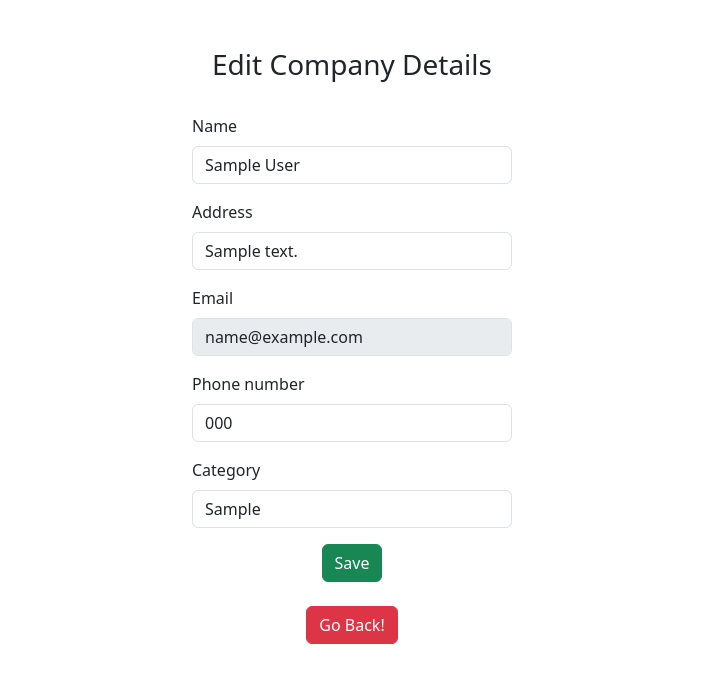
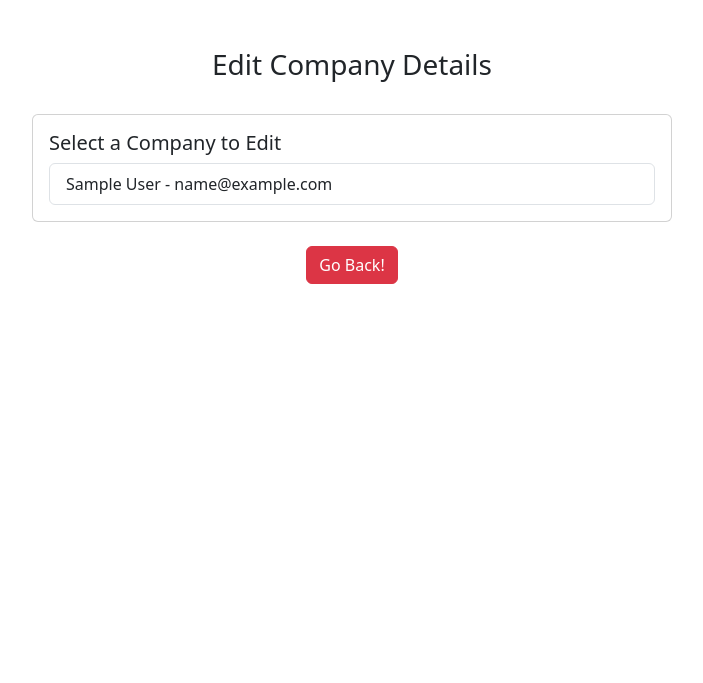
Before and after one commit to MihaiStanica91/stock-management, a Django app: page /dashboard/edit-company-details in a window 1280 px wide. Shown: the top 683 px of the page, without its empty margins (288-991 px from the left). Run offline with Django 5.2, Linux system fonts and the light colour scheme; a user stored in the database is signed in; tables that the repository leaves empty hold one stand-in row (values such as "Sample post"); some libraries are stand-ins or nearby versions.

Commit message:
Filter the suppliers by users and companies/list of suppliers function added.

```diff
--- a/users/forms.py
+++ b/users/forms.py
@@ -34,9 +34,16 @@ class CompanyForm(ModelForm):
 
 class SupplierForm(ModelForm):
     class Meta:
+        model = Supplier
+        fields = ["name", "address", "email", "phone_number", "company_id"]
 
-        model = Supplier
-        fields = ["name", "address", "email", "phone_number"]
+    def __init__(self, *args, **kwargs):
+        user = kwargs.pop('user', None)
+        super().__init__(*args, **kwargs)
+        if user:
+            self.fields['company_id'].queryset = Company.objects.filter(user_id=user)
+            self.fields['company_id'].label = "Select Company"
+            self.fields['company_id'].required = True
 
 
 class CustomUser(forms.ModelForm):
--- a/users/templates/edit_company.html
+++ b/users/templates/edit_company.html
@@ -5,7 +5,7 @@
     <meta charset="UTF-8">
     <meta name="viewport" content="width=device-width, initial-scale=1.0">
     {% bootstrap_css %}
-    <title>Edit Profile</title>
+    <title>Edit Company</title>
 </head>
 <body>
     {% bootstrap_messages %}
@@ -16,14 +16,30 @@
     </div>
     <br>
     <div class="d-flex justify-content-center">
-        <div class="col-sm-3">
+        <div class="col-sm-6">
+            {% if show_selection %}
+                <div class="card">
+                    <div class="card-body">
+                        <h5 class="card-title">Select a Company to Edit</h5>
+                        <div class="list-group">
+                            {% for company in companies %}
+                                <a href="?company_id={{ company.id }}" class="list-group-item list-group-item-action">
+                                    {{ company.name }} - {{ company.email }}
+                                </a>
+                            {% endfor %}
+                        </div>
+                    </div>
+                </div>
+            {% else %}
                 <form method="POST" autocomplete="off">
                     {% csrf_token %}
+                    <input type="hidden" name="company_id" value="{{ selected_company.id }}">
                     {% bootstrap_form edit_company_details %}
                     <div class="d-flex justify-content-center">
                         <input type="submit" class="btn btn-success" value="Save"/>
                     </div>
                 </form>
+            {% endif %}
             <br>
             <div class="d-flex justify-content-center">
                 <a href="{% url 'dashboard' %}">
--- a/users/urls.py
+++ b/users/urls.py
@@ -11,5 +11,6 @@ urlpatterns = [
     path('accept-invite/<str:key>/', user.accept_invitation, name='accept_invite'),
     path("dashboard/edit-profile", user.edit_profile, name="edit_profile"),
     path("dashboard/edit-company-details", company.edit_company, name="edit_company_details"),
-    path("dashboard/new_supplier/", supplier.supplier_create, name="supplier_create")
+    path("dashboard/new_supplier/", supplier.supplier_create, name="supplier_create"),
+    path('dashboard/suppliers/', supplier.supplier_list, name='supplier_list'),
 ]
--- a/users/views/company.py
+++ b/users/views/company.py
@@ -22,6 +22,7 @@ def company_register(request):
             company.user_id = user
             company.save()
 
+            messages.success(request, 'Company profile has been created successfully!')
             return redirect("/dashboard")
 
     context = {'company_form':form}
@@ -30,24 +31,42 @@ def company_register(request):
 
 @login_required(login_url="/")
 def edit_company(request):
-    try:
-        company = Company.objects.get(user_id=request.user.id)
-    except Company.DoesNotExist:
-        # Handle the case where the user does not have a company
-        # Check if the message is already in messages
-        if not messages.get_messages(request):
-            # Add the message only if it's not already in messages
-            messages.error(request, 'You do not have a company profile.')
-        return redirect('dashboard')  # Redirect to home page or appropriate URL
+    # Get all companies for the current user
+    companies = Company.objects.filter(user_id=request.user.id)
 
-    if request.method == 'POST':
-        form = CompanyEditForm(request.POST, instance=company)
-        if form.is_valid():
-            form.save()
-            messages.success(request, 'Company details have been updated successfully!')
+    if not companies.exists():
+        messages.error(request, 'You do not have any company profiles.')
+        return redirect('dashboard')
+
+    # If company_id is provided in POST or GET, edit that specific company
+    company_id = request.POST.get('company_id') or request.GET.get('company_id')
+
+    if company_id:
+        try:
+            company = companies.get(id=company_id)
+        except Company.DoesNotExist:
+            messages.error(request, 'Selected company does not exist.')
             return redirect('dashboard')
+
+        if request.method == 'POST':
+            form = CompanyEditForm(request.POST, instance=company)
+            if form.is_valid():
+                form.save()
+                messages.success(request, 'Company details have been updated successfully!')
+                return redirect('dashboard')
+            else:
+                messages.error(request, 'Please correct the errors below.')
         else:
-            messages.error(request, 'Please correct the errors below.')
-    else:
-        form = CompanyEditForm(instance=company)
-    return render(request, 'edit_company.html', {'edit_company_details': form})
+            form = CompanyEditForm(instance=company)
+
+        return render(request, 'edit_company.html', {
+            'edit_company_details': form,
+            'companies': companies,
+            'selected_company': company
+        })
+
+    # If no company is selected, show the company selection page
+    return render(request, 'edit_company.html', {
+        'companies': companies,
+        'show_selection': True
+    })
```
Also changed, not shown: users/templates/dashboard.html (+7 -0 lines), users/templates/supplier_list.html (added, +52 -0 lines), users/views/supplier.py (+22 -11 lines). Lines whose indentation alone changed are shown as unchanged.
